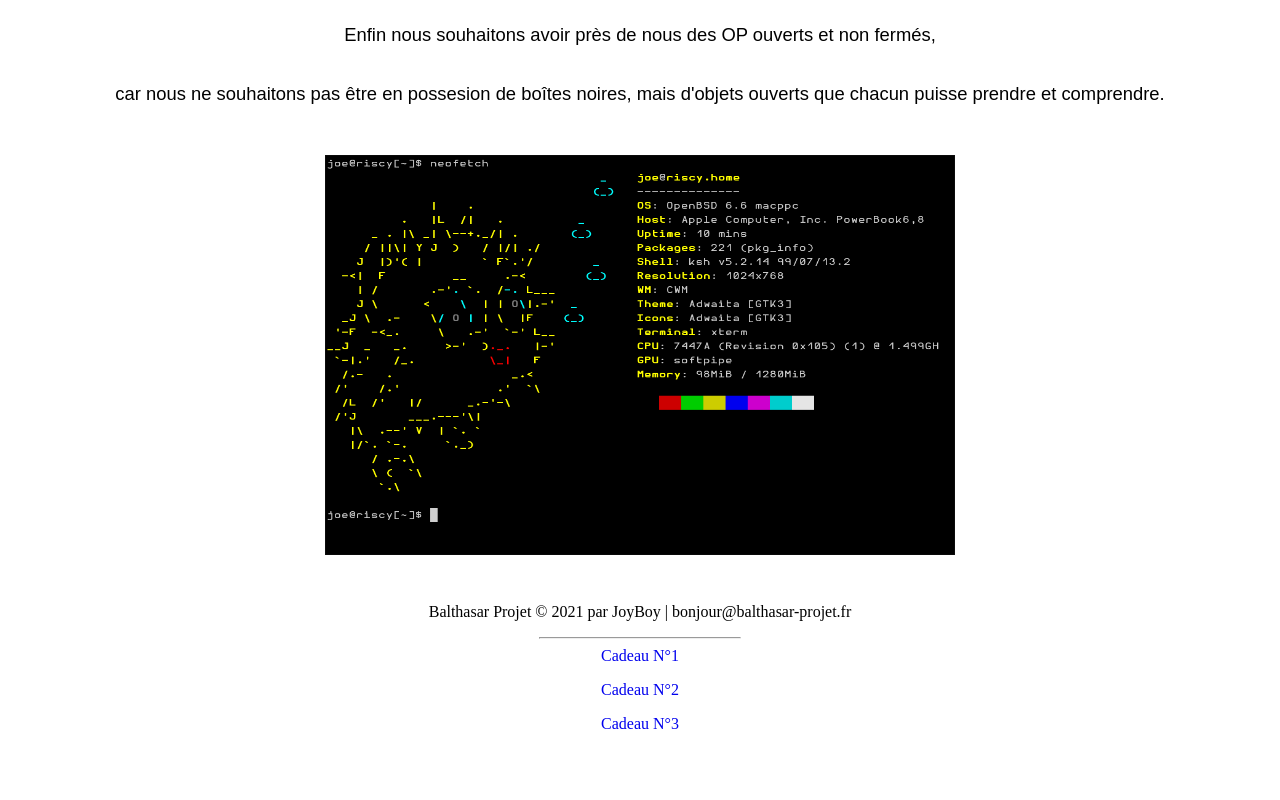
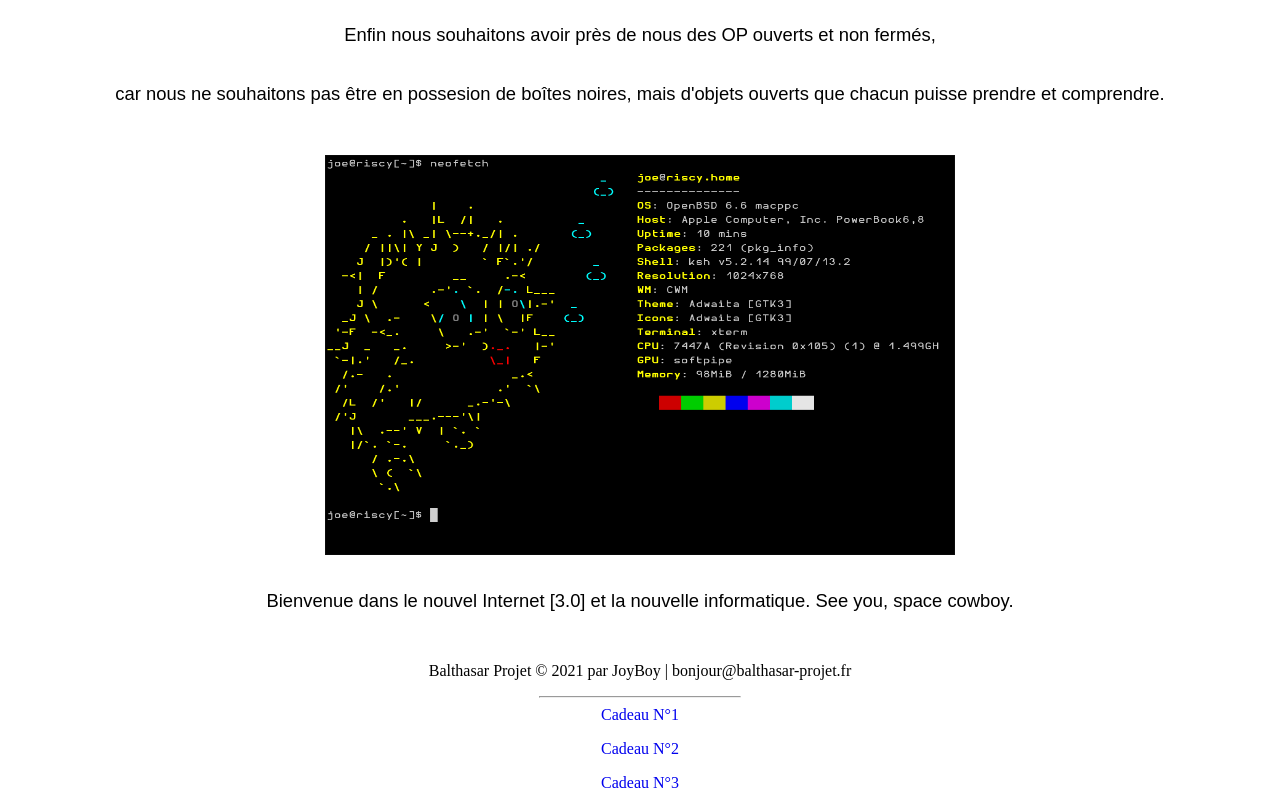
Before and after one commit to joyboy67/balthasar_projet, a plain HTML site: page index.html in a window 1280 px wide. Shown: the part 2024-2824 px from the top of the page. Before the commit the page ends 2765 px from the top, so only its background shows below. Drawn offline with Linux system fonts and the light colour scheme.

Commit message:
Update index.html

```diff
--- a/index.html
+++ b/index.html
@@ -50,6 +50,7 @@
 	    <p>car nous ne souhaitons pas être en possesion de boîtes noires, mais d'objets ouverts que chacun puisse prendre et comprendre.</p>
 	  </div>
 	  <img src="4.png"/>
+	  <p>Bienvenue dans le nouvel Internet [3.0] et la nouvelle informatique. See you, space cowboy.</p>
 	</div>
 </main>
 
```
